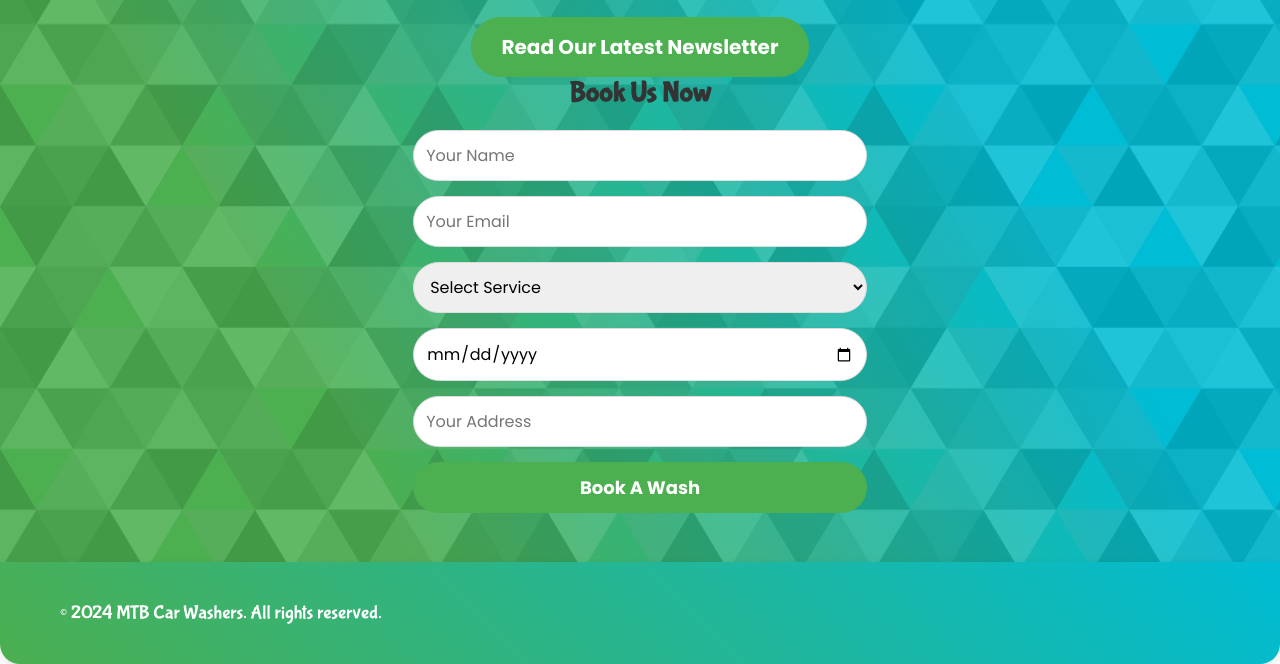
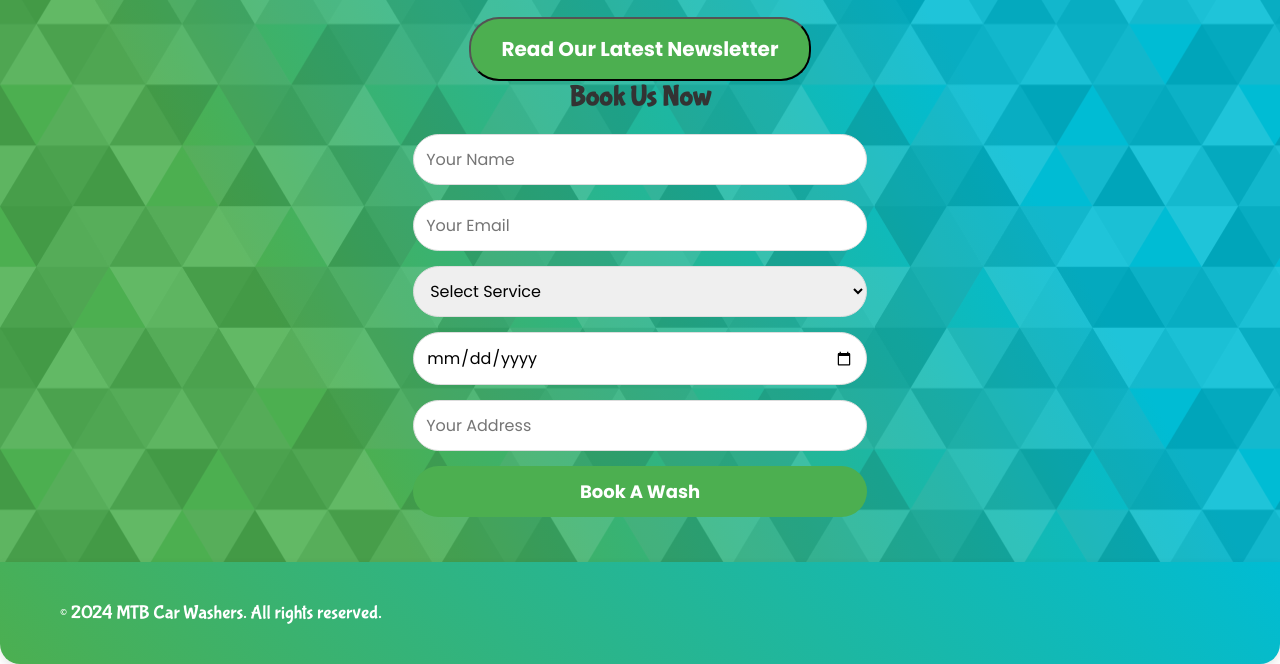
Before and after one commit to monty334/MTB-car-washers, a plain HTML site: page index.html in a window 1280 px wide. Shown: the part 235-899 px from the top of the page. Drawn offline with Linux system fonts and the light colour scheme.

Commit message:
Update styles.css

```diff
--- a/styles.css
+++ b/styles.css
@@ -126,7 +126,7 @@ p {
   color: white;
   font-size: 20px;
   padding: 15px 30px;
-  border: none;
+  border: ;
   border-radius: 30px;
   cursor: pointer;
   font-weight: bold;
```
